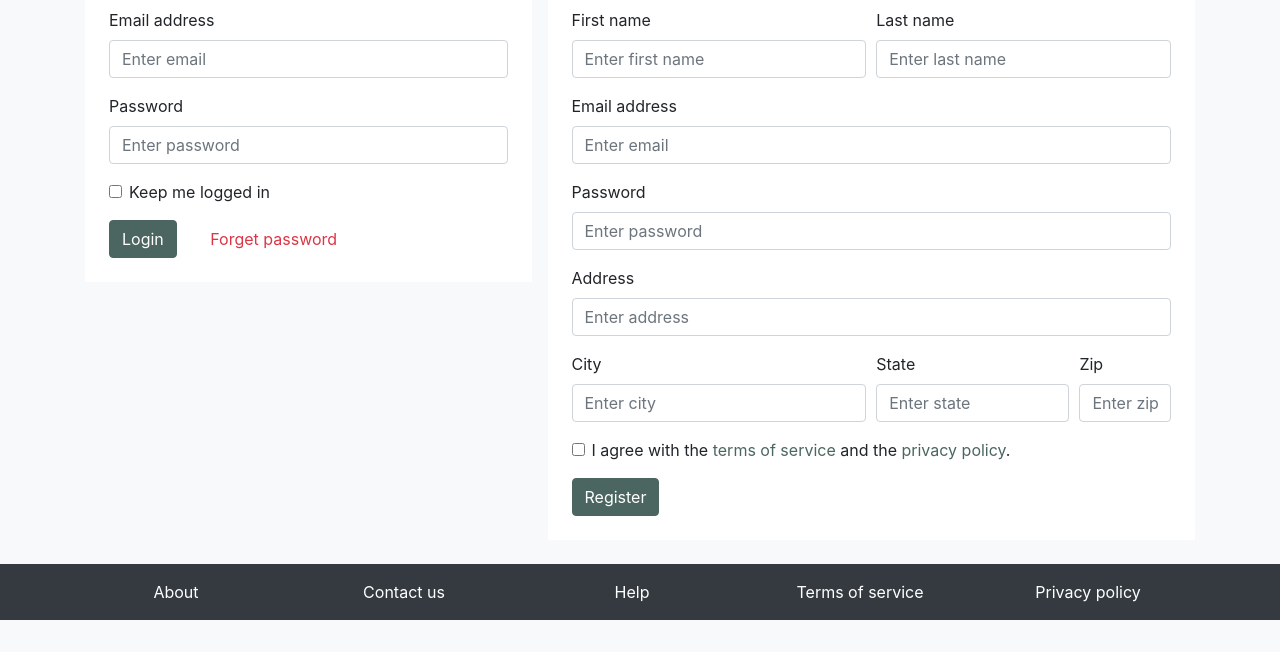
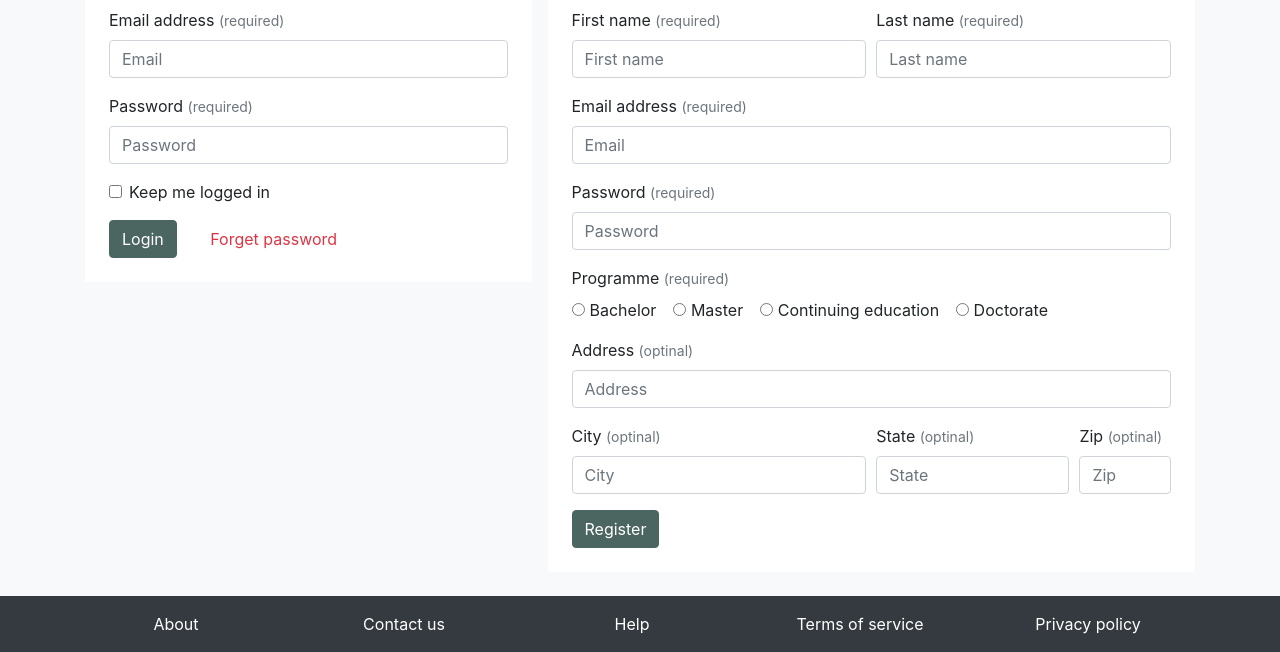
Before and after one commit to ruiixu23/web-accessibility, a website built with webpack: page src/login.html in a window 1280 px wide. Shown: the part 264-916 px from the top of the page. Before the commit the page ends 884 px from the top, so only its background shows below. Built offline with nearby package versions, Linux system fonts and the light colour scheme.

Commit message:
Fix anchor link bug Add filedset to login page

```diff
--- a/src/login.html
+++ b/src/login.html
@@ -37,9 +37,6 @@
                         <li class="nav-item">
                             <a class="nav-link" href="/">Homepage</a>
                         </li>
-                        <li class="nav-item">
-                            <a class="nav-link" href="/empty.html?title=The+institue">The institute</a>
-                        </li>
                         <li class="nav-item dropdown">
                             <a class="nav-link dropdown-toggle" href="#" id="nav-bar-houses" role="button" data-toggle="dropdown" aria-haspopup="true"
                                 aria-expanded="false">Faculties</a>
@@ -69,7 +66,7 @@
                                     <a class="dropdown-item" href="/empty.html?title=Bachelor">Bachelor</a>
                                 </li>
                                 <li>
-                                    <a class="dropdown-item" href="/empty.hmlt?title=Master">Master</a>
+                                    <a class="dropdown-item" href="/empty.html?title=Master">Master</a>
                                 </li>
                                 <li>
                                     <a class="dropdown-item" href="/empty.html?title=Continuing+education">Continuing education</a>
@@ -110,14 +107,18 @@
             <section class="col-12 col-md-5 mt-4 login">
                 <div class="p-4 mr-md-3 bg-white">
                     <h1 class="text-primary mb-4">Login</h1>
-                    <form>
+                    <form novalidate id="login-form">
                         <div class="form-group">
-                            <label for="login-email">Email address</label>
-                            <input class="form-control" id="login-email" type="email" placeholder="Enter email">
+                            <label for="login-email">Email address
+                                <small class="text-secondary">(required)</small>
+                            </label>
+                            <input class="form-control" id="login-email" type="email" placeholder="Email" required>
                         </div>
                         <div class="form-group">
-                            <label for="login-password">Password</label>
-                            <input class="form-control" id="login-password" type="password" placeholder="Enter password">
+                            <label for="login-password">Password
+                                <small class="text-secondary">(required)</small>
+                            </label>
+                            <input class="form-control" id="login-password" type="password" placeholder="Password" required>
                         </div>
                         <div class="form-group">
                             <div class="form-check">
@@ -125,7 +126,7 @@
                                 <label class="form-check-label" for="login-remmeber">Keep me logged in</label>
                             </div>
                         </div>
-                        <button class="btn btn-primary" type="submit">Login</button>
+                        <button class="btn btn-primary">Login</button>
                         <button class="btn btn-link text-danger ml-3">Forget password</button>
                     </form>
                 </div>
@@ -136,46 +137,77 @@
                     <form>
                         <div class="form-row">
                             <div class="form-group col-12 col-lg-6">
-                                <label for="register-first-name">First name</label>
-                                <input class="form-control" type="text" id="register-first-name" placeholder="Enter first name">
+                                <label for="register-first-name">First name
+                                    <small class="text-secondary">(required)</small>
+                                </label>
+                                <input class="form-control" type="text" id="register-first-name" placeholder="First name" required>
                             </div>
                             <div class="form-group col-12 col-lg-6">
-                                <label for="register-last-name">Last name</label>
-                                <input class="form-control" type="text" id="register-last-name" placeholder="Enter last name">
+                                <label for="register-last-name">Last name
+                                    <small class="text-secondary">(required)</small>
+                                </label>
+                                <input class="form-control" type="text" id="register-last-name" placeholder="Last name" required>
                             </div>
                         </div>
                         <div class="form-group">
-                            <label for="register-email">Email address</label>
-                            <input class="form-control" id="register-email" type="email" placeholder="Enter email">
+                            <label for="register-email">Email address
+                                <small class="text-secondary">(required)</small>
+                            </label>
+                            <input class="form-control" id="register-email" type="email" placeholder="Email" required>
                         </div>
                         <div class="form-group">
-                            <label for="register-password">Password</label>
-                            <input class="form-control" id="register-password" type="password" placeholder="Enter password">
+                            <label for="register-password">Password
+                                <small class="text-secondary">(required)</small>
+                            </label>
+                            <input class="form-control" id="register-password" type="password" placeholder="Password" required>
                         </div>
+                        <fieldset class="form-group">
+                            <div>
+                                <label class="form-label">Programme
+                                    <small class="text-secondary">(required)</small>
+                                </label>
+                            </div>
+                            <div class="form-check form-check-inline">
+                                <input class="form-check-input" id="register-degree-1" type="radio" name="register-degree" value="bachelor" required>
+                                <label class="form-check-label" for="register-degree-1">Bachelor</label>
+                            </div>
+                            <div class="form-check form-check-inline">
+                                <input class="form-check-input" id="register-degree-2" type="radio" name="register-degree" value="master" required>
+                                <label class="form-check-label" for="register-degree-2">Master</label>
+                            </div>
+                            <div class="form-check form-check-inline">
+                                <input class="form-check-input" id="register-degree-3" type="radio" name="register-degree" value="continuing" required>
+                                <label class="form-check-label" for="register-degree-3">Continuing education</label>
+                            </div>
+                            <div class="form-check form-check-inline">
+                                <input class="form-check-input" id="register-degree-4" type="radio" name="register-degree" value="doctorate" required>
+                                <label class="form-check-label" for="register-degree-4">Doctorate</label>
+                            </div>
+                        </fieldset>
                         <div class="form-group">
-                            <label for="register-address">Address</label>
-                            <input class="form-control" id="register-address" type="text" placeholder="Enter address">
+                            <label for="register-address">Address
+                                <small class="text-secondary">(optinal)</small>
+                            </label>
+                            <input class="form-control" id="register-address" type="text" placeholder="Address">
                         </div>
                         <div class="form-row">
                             <div class="form-group col-12 col-lg-6">
-                                <label for="register-city">City</label>
-                                <input class="form-control" id="register-city" type="text" placeholder="Enter city">
+                                <label for="register-city">City
+                                    <small class="text-secondary">(optinal)</small>
+                                </label>
+                                <input class="form-control" id="register-city" type="text" placeholder="City">
                             </div>
                             <div class="form-group col-12 col-lg-4">
-                                <label for="register-state">State</label>
-                                <input class="form-control" id="register-state" type="text" placeholder="Enter state">
+                                <label for="register-state">State
+                                    <small class="text-secondary">(optinal)</small>
+                                </label>
+                                <input class="form-control" id="register-state" type="text" placeholder="State">
                             </div>
                             <div class="form-group col-12 col-lg-2">
-                                <label for="register-zip">Zip</label>
-                                <input class="form-control" id="register-zip" type="text" placeholder="Enter zip">
-                            </div>
-                        </div>
-                        <div class="form-group">
-                            <div class="form-check">
-                                <input class="form-check-input" type="checkbox" value="agreement" id="register-agreement">
-                                <label class="form-check-label" for="register-agreement">I agree with the
-                                    <a href="/empty.html?title=Terms+of+services">terms of service</a> and the
-                                    <a href="/empty.html?title=Privacy+policy">privacy policy</a>.</label>
+                                <label for="register-zip">Zip
+                                    <small class="text-secondary">(optinal)</small>
+                                </label>
+                                <input class="form-control" id="register-zip" type="text" placeholder="Zip">
                             </div>
                         </div>
                         <button class="btn btn-primary" type="submit">Register</button>
```
Also changed, not shown: src/empty.html (+3 -5 lines), src/index.html (+1 -4 lines).
